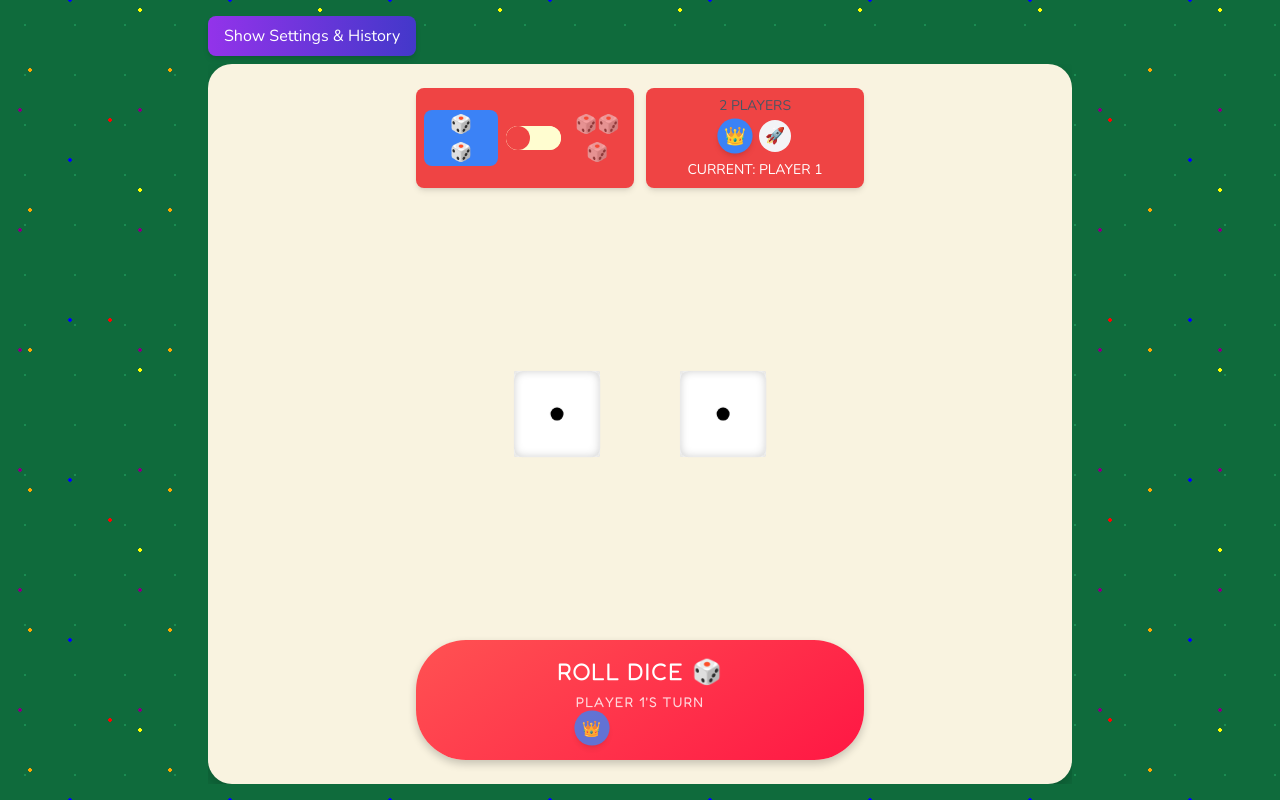
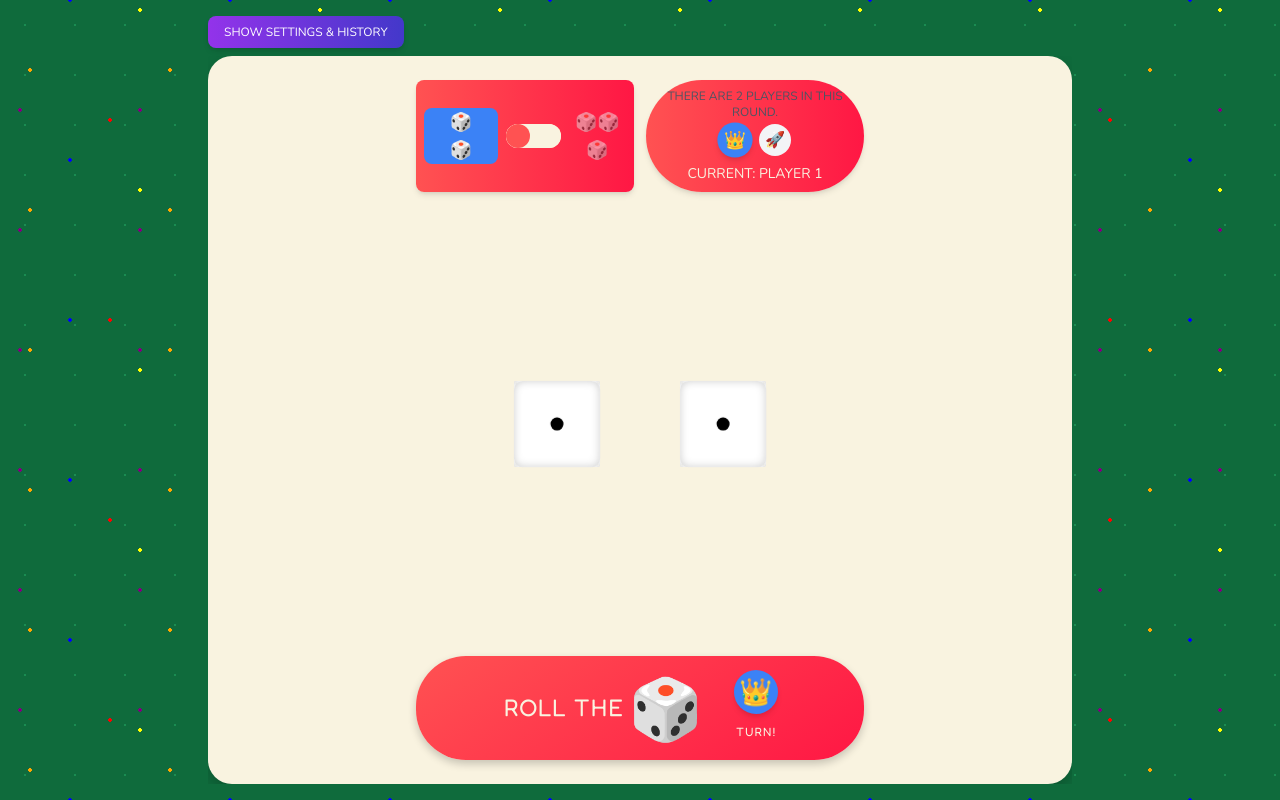
Before and after one commit to MeGallin/speed-dice, a React (Vite) app: page / in a window 1280 px wide. Built offline with nearby package versions, Linux system fonts and the light colour scheme.

Commit message:
UI tidy up

```diff
--- a/src/App.jsx
+++ b/src/App.jsx
@@ -37,7 +37,7 @@ function App() {
           <div className="flex justify-center sm:justify-end gap-4">
             <motion.button
               onClick={() => setShowSettings(!showSettings)}
-              className="px-4 py-2 bg-gradient-to-r from-purple-600 to-indigo-700 text-white rounded-lg shadow-md hover:from-purple-700 hover:to-indigo-800 transition-colors"
+              className="px-4 py-2 bg-gradient-to-r from-purple-600 to-indigo-700 text-white rounded-lg shadow-md hover:from-purple-700 hover:to-indigo-800 transition-colors uppercase text-xs"
               whileHover={{ scale: 1.05 }}
               whileTap={{ scale: 0.95 }}
             >
@@ -49,7 +49,7 @@ function App() {
             {gameStarted && (
               <motion.button
                 onClick={resetGame}
-                className="px-4 py-2 bg-gradient-to-r from-red-500 to-red-700 text-white rounded-lg shadow-md hover:from-red-600 hover:to-red-800 transition-colors"
+                className="px-4 py-2 bg-gradient-to-r from-red-500 to-red-700 text-white rounded-lg shadow-md hover:from-red-600 hover:to-red-800 transition-colors uppercase text-xs"
                 whileHover={{ scale: 1.05 }}
                 whileTap={{ scale: 0.95 }}
               >
--- a/src/components/DiceRoller.jsx
+++ b/src/components/DiceRoller.jsx
@@ -243,7 +243,7 @@ const DiceRoller = ({ onResetGame }) => {
       {/* Top Controls Row - Side by Side */}
       <div className="w-full max-w-md grid grid-cols-1 md:grid-cols-2 gap-3 mb-2">
         {/* Dice Toggle Switch */}
-        <div className="flex items-center justify-center p-1 bg-red-500 border-red-600 rounded-lg shadow-md">
+        <div className="flex items-center justify-center p-1 rounded-lg shadow-md bg-gradient-to-r from-[#ff5252] to-[#ff1744]">
           <div className="flex items-center gap-2 p-1 w-full max-w-md">
             <span
               className={` ${
@@ -261,7 +261,7 @@ const DiceRoller = ({ onResetGame }) => {
             >
               {/* Toggle Dot */}
               <motion.span
-                className="absolute top-0 left-0 h-6 w-6 rounded-full bg-red-500 z-10"
+                className="absolute top-0 left-0 h-6 w-6 rounded-full bg-[#ff5252] z-10"
                 animate={{
                   x: diceCount === 2 ? 0 : 40, // Adjust x to match new width difference
                 }}
@@ -272,7 +272,7 @@ const DiceRoller = ({ onResetGame }) => {
               <motion.span
                 className="absolute inset-0 rounded-full"
                 animate={{
-                  backgroundColor: '#fffdd0',
+                  backgroundColor: '#f9f3e0',
                 }}
                 transition={{ duration: 0.2 }}
               />
@@ -291,10 +291,10 @@ const DiceRoller = ({ onResetGame }) => {
         </div>
 
         {/* Players Display */}
-        <div className="flex items-center justify-center p-1 bg-red-500 border-red-600 rounded-lg shadow-md">
+        <div className="flex items-center justify-center p-1 bg-gradient-to-r from-[#ff5252] to-[#ff1744] rounded-full shadow-md">
           <div className="flex flex-col items-center p-1 w-full max-w-md">
-            <div className="text-sm font-medium text-gray-600 mb-1">
-              {playerCount} PLAYERS
+            <div className="text-xs font-medium text-gray-600 mb-1">
+              THERE ARE {playerCount} PLAYERS IN THIS ROUND.
             </div>
             <div className="flex flex-wrap justify-center gap-2 mb-2">
               {Array.from({ length: playerCount }).map((_, index) => (
@@ -311,7 +311,7 @@ const DiceRoller = ({ onResetGame }) => {
                 </div>
               ))}
             </div>
-            <div className="text-sm font-bold text-white">
+            <div className="text-sm font-bold text-[#f9f3e0]">
               CURRENT: PLAYER {currentPlayer + 1}
             </div>
           </div>
@@ -416,25 +416,25 @@ const DiceRoller = ({ onResetGame }) => {
             (hasRolled && !(specialRoll === 'double' && doubleTrouble))
           }
         >
-          <div className="flex flex-col items-center justify-center gap-1">
-            <div className="flex items-center justify-center gap-2">
+          <div className="flex items-center justify-center ju gap-8 text-[#f9f3e0]">
+            <div className="flex items-center justify-center gap-1">
               {isRolling ? (
                 <span>Rolling...</span>
               ) : hasRolled && !(specialRoll === 'double' && doubleTrouble) ? (
                 <span>Waiting for Next Player</span>
               ) : (
                 <>
-                  <span>Roll Dice</span>
-                  <span className="text-2xl">🎲</span>
+                  <span>Roll the</span>
+                  <span className="text-6xl">🎲</span>
                 </>
               )}
             </div>
             {!isRolling && !hasRolled && (
-              <span className="text-sm font-normal opacity-80">
-                Player {currentPlayer + 1}'s turn{' '}
-                <span className="w-8 h-8 flex items-center justify-center rounded-full bg-blue-500 text-white shadow-md transform scale-110">
+              <span>
+                <span className="text-2xl p-1 flex items-center justify-center rounded-full bg-blue-500 text-white shadow-md transform scale-110">
                   {getPlayerIcon(currentPlayer)}
                 </span>
+                <span className="text-xs">turn!</span>
               </span>
             )}
           </div>
@@ -444,7 +444,7 @@ const DiceRoller = ({ onResetGame }) => {
         {hasRolled && !(specialRoll === 'double' && doubleTrouble) && (
           <motion.button
             onClick={handleNextPlayer}
-            className="w-full p-4 text-white rounded-lg font-bold text-lg bg-green-600 hover:bg-green-700 transition-colors"
+            className="w-full p-4 text-white rounded-full font-bold text-lg bg-green-600 hover:bg-green-700 transition-colors"
             whileHover={{ scale: 1.03 }}
             animate={{
               boxShadow: [
@@ -464,9 +464,10 @@ const DiceRoller = ({ onResetGame }) => {
             }}
           >
             <div className="flex flex-col items-center justify-center gap-1">
-              <div className="flex items-center justify-center gap-2">
+              <div className="flex items-center justify-center gap-2 uppercase">
                 <span>
-                  Pass Dice to Player {((currentPlayer + 1) % playerCount) + 1}
+                  Pass the Dice to Player{' '}
+                  {((currentPlayer + 1) % playerCount) + 1}
                 </span>
                 <span className="text-xl">
                   {getPlayerIcon((currentPlayer + 1) % playerCount)}
--- a/src/components/PlayerManager.jsx
+++ b/src/components/PlayerManager.jsx
@@ -280,7 +280,7 @@ const PlayerManager = () => {
         <div className="mt-6 pt-4 border-t border-gray-200">
           <button
             onClick={resetGame}
-            className="w-full p-2 bg-gray-200 text-gray-700 rounded-md hover:bg-gray-300 transition-colors"
+            className="w-full p-2 bg-gray-200 text-gray-700 rounded-md hover:bg-gray-300 transition-colors uppercase"
           >
             Reset Game
           </button>
```
